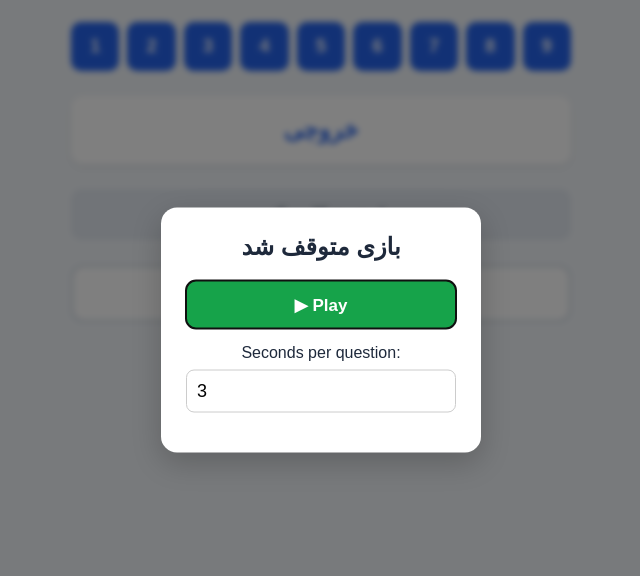
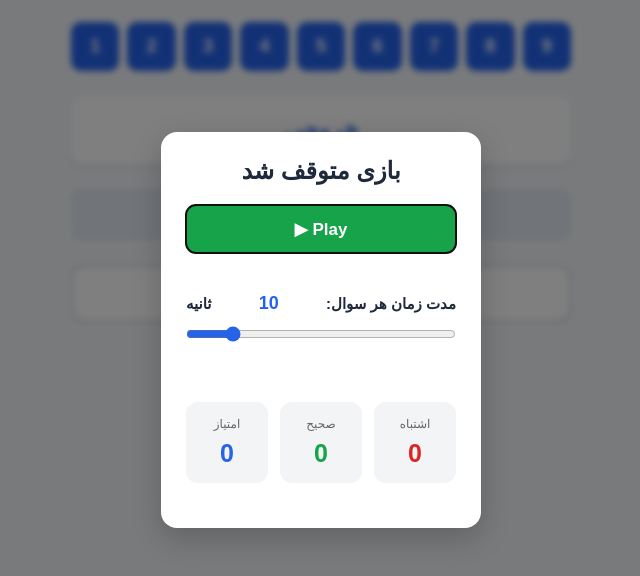
Before and after one commit to ShaaheenM/Bazi-Zarb, a plain HTML site: page index.html in a window 1280 px wide. Shown: the part 70-646 px from the top of the page, without its empty margins (319-959 px from the left). Drawn offline with Linux system fonts and the light colour scheme.

Commit message:
score setting

```diff
--- a/index.html
+++ b/index.html
@@ -50,17 +50,42 @@
     <button id="play-button" type="button">
       ▶ Play
     </button>
-  </div>
-  <div class="time-setting">
-    <label for="question-time">Seconds per question:</label>
+
+    <!--time settings-->
+    <div class="time-setting">
+    <label for="question-time" dir="rtl">
+        مدت زمان هر سوال:
+        <span id="time-value">10</span>ثانیه
+    </label>
+
     <input
-        type="number"
+        type="range"
         id="question-time"
         min="1"
         max="60"
-        value="3"
+        value="10"
     >
+    </div>
+    <div class="score-container">
+    <div class="score-item">
+        <span class="score-label">امتیاز</span>
+        <span class="score-value" id="modal-score">0</span>
+    </div>
+
+    <div class="score-item">
+        <span class="score-label">صحیح</span>
+        <span class="score-value" id="modal-correct">0</span>
+    </div>
+
+    <div class="score-item">
+        <span class="score-label">اشتباه</span>
+        <span class="score-value" id="modal-wrong">0</span>
+    </div>
 </div>
+
+  </div>
+
+
 </dialog>
 
 
--- a/script.js
+++ b/script.js
@@ -3,18 +3,31 @@ let digits = [1,2,3,4,5,6,7,8,9];
   const answerInput = document.getElementById("answer-input");
   const answerOutput = document.getElementById("answer-output");
   const digitsEls = Array.from(document.querySelectorAll("input[type='checkbox']"));
+  //const questionTime = document.querySelector("#question-time");
+
+  // time
   const questionTime = document.querySelector("#question-time");
+  const timeValue = document.querySelector("#time-value");
+
+  //score
+  const scoreOutput = document.querySelector("#modal-score");
+  const correctsOutput = document.querySelector("#modal-correct");
+  const wrongsOutput = document.querySelector("#modal-wrong");
+
+  let score = 0;
+  let correctAnswers = 0;
+  let wrongAnswers = 0;
 
   digitsEls.forEach(el => {
     el.onchange = function() {
      if(this.checked){
       digits.push(Number(this.value));
       digits.sort();
-      checkedNums++;
+      //checkedNums++;
      }
      else {
       digits = digits.filter(digit => Number(this.value) != digit);
-      checkedNums--;
+      //checkedNums--;
      }
      clearTimeout(answerTimeout);
       showRanNums()
@@ -73,6 +86,7 @@ function makeRanNums() {
     answerInput.value = "";
     showRanNums();
     playWrongSound();
+     score--;
     return;
 
     }, (Number(questionTime.value) * 1000) || 3000);
@@ -88,6 +102,8 @@ function makeRanNums() {
     clearTimeout(answerTimeout);
     showRanNums();
     playWrongSound();
+    wrongAnswers++;
+    score--;
     return;
    }
     if(ranNum1 * ranNum2 == answerInput.value){
@@ -98,6 +114,8 @@ function makeRanNums() {
       showRanNums();
       highlightAnswer("highlight-true");
      playCorrectSound();
+     correctAnswers++;
+     score++;
     }
   }
   answerInput.oninput = function() {
@@ -188,6 +206,9 @@ const playButton = document.getElementById("play-button");
 
 stopButton.addEventListener("click", () => {
   stopModal.showModal();
+ scoreOutput.innerText = score;
+ correctsOutput.innerText = correctAnswers;
+ wrongsOutput.innerText = wrongAnswers;
   clearTimeout(answerTimeout);
 
   stopModal.classList.remove("hide");
@@ -214,3 +235,9 @@ window.onload = () => {
  stopModal.classList.remove("hide");
   stopModal.classList.add("show");
   }
+
+//AI fir time setting
+
+questionTime.addEventListener("input", () => {
+    timeValue.textContent = questionTime.value;
+});
--- a/style.css
+++ b/style.css
@@ -260,17 +260,78 @@ h1 {
   font-weight: bold;
   cursor: pointer;
 }
+
+/*AI timeing setting*/
 .time-setting {
     display: flex;
     flex-direction: column;
-    gap: 8px;
-    margin: 15px 0;
+    gap: 12px;
+    margin: 20px 0;
+    width: 100%;
 }
 
-.time-setting input {
+.time-setting label {
+    font-size: 15px;
+    font-weight: 600;
+    display: flex;
+    justify-content: space-between;
+    align-items: center;
+}
+
+#time-value {
+    color: #2563eb;
+    font-size: 18px;
+    font-weight: bold;
+}
+
+#question-time {
     width: 100%;
-    padding: 10px;
-    font-size: 18px;
-    border: 1px solid #ccc;
-    border-radius: 8px;
+    cursor: pointer;
+    accent-color: #2563eb;
 }
+
+/*AI for score*/
+.score-container {
+    display: flex;
+    justify-content: space-around;
+    align-items: center;
+    gap: 12px;
+    width: 100%;
+    margin: 20px 0;
+}
+
+.score-item {
+    display: flex;
+    flex-direction: column;
+    align-items: center;
+    justify-content: center;
+    flex: 1;
+    padding: 15px 8px;
+    background: #f3f4f6;
+    border-radius: 12px;
+    gap: 8px;
+}
+
+.score-label {
+    font-size: 12px;
+    color: #666;
+    text-align: center;
+}
+
+.score-value {
+    font-size: 25px;
+    font-weight: bold;
+    color: #222;
+}
+
+#modal-correct {
+    color: #16a34a;
+}
+
+#modal-wrong {
+    color: #dc2626;
+}
+
+#modal-score {
+    color: #2563eb;
+}
```
